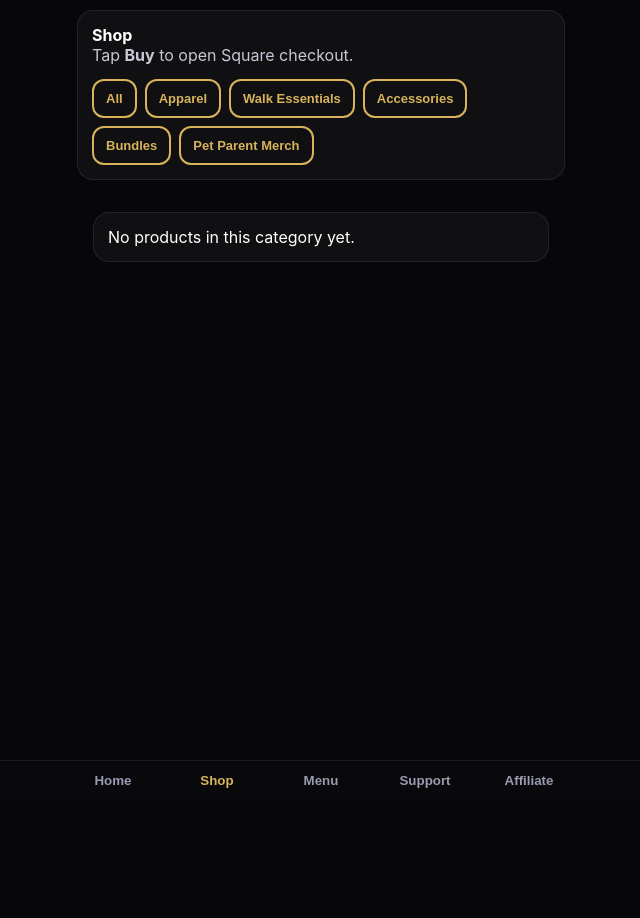
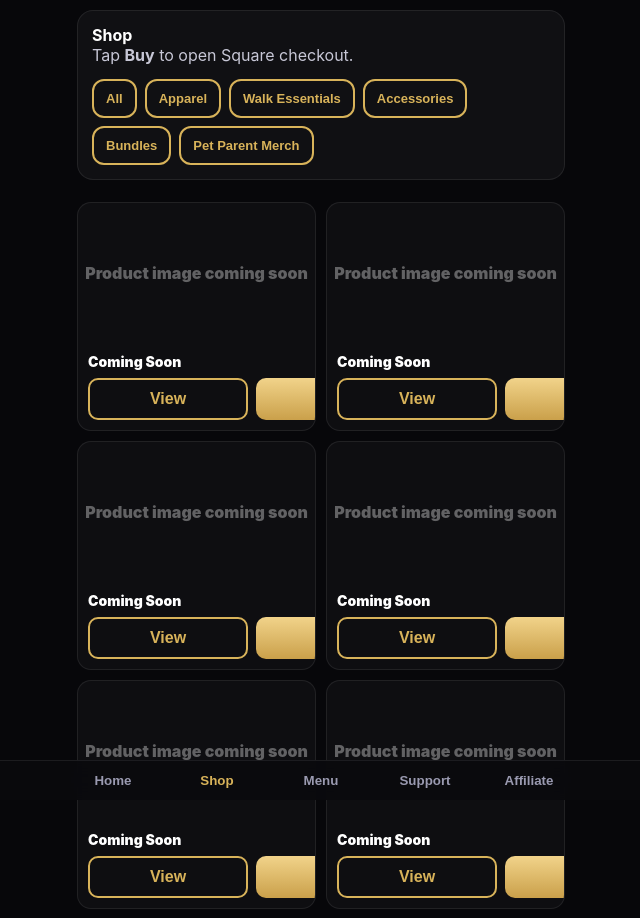
Before and after one commit to mwalegacybuiltco-ops/Canine-Haven-CHB, a plain HTML site: page index.html in a window 1280 px wide. Both pictures are taken after a click on the button "🛍️ I'm a Customer". Shown: the whole page, without its empty margins (319-959 px from the left). Before the commit the page ends 800 px from the top, so only its background shows below. Drawn offline with Linux system fonts and the light colour scheme.

Commit message:
Update index.html

```diff
--- a/index.html
+++ b/index.html
@@ -176,19 +176,28 @@
           data-cat="${c}">${c}</button>
       `).join("");
 
-      const cards = filtered.map(p=>`
+      const cards = (filtered.length ? filtered : Array.from({length: 6}).map((_,i)=>({
+  id: `placeholder-${i}`,
+  name: "Coming Soon",
+  price: "",
+  category: "",
+  squareLink: ""
+}))).map(p=>`
   <div class="prod">
-          <img src="${p.image}" alt="${p.name}"/>
+    <div style="height:140px;display:flex;align-items:center;justify-content:center;color:rgba(255,255,255,.35);font-weight:900;">
+      Product image coming soon
+    </div>
     <div class="meta">
       <div class="name">${p.name}</div>
-            <div class="price">${p.price}</div>
+      <div class="price">${p.price || ""}</div>
       <div class="actions">
-              <button class="btn outline" data-view="${p.id}">View</button>
-              <button class="btn gold" data-buy="${p.id}">Buy</button>
+        <button class="btn outline" disabled>View</button>
+        <button class="btn gold" disabled>Buy</button>
       </div>
     </div>
   </div>
 `).join("");
+
 
       app.innerHTML = `
         <div class="wrap">
```
Lines whose indentation alone changed are shown as unchanged.
